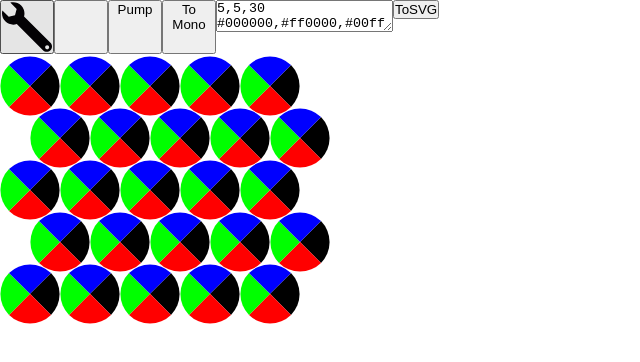
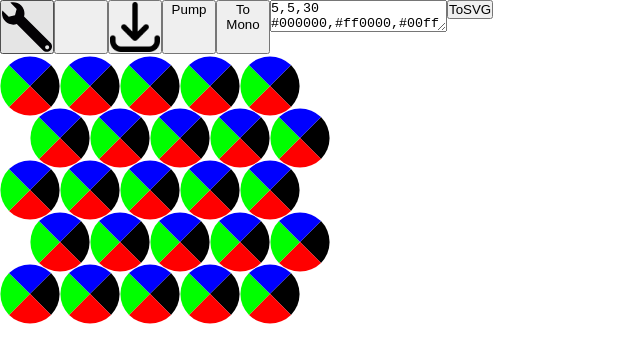
Before and after one commit to yt-koike/lentimorpho_web, a Next.js app: page / in a window 1280 px wide. Shown: the top 362 px of the page, without its empty margins (0-640 px from the left). Built offline with nearby package versions, Linux system fonts and the light colour scheme.

Commit message:
add download SVG feature

```diff
--- a/src/app/page.tsx
+++ b/src/app/page.tsx
@@ -58,6 +58,26 @@ function changeColor(
     })
   );
 }
+
+function downloadSvgAsSvg() {
+  // https://qiita.com/yo16/items/014fffcf89a80fc2392a
+  // svg要素を取得
+  const svgNode = document.getElementById("svg");
+  if (svgNode == null) return;
+  const svgText = new XMLSerializer().serializeToString(svgNode);
+  const svgBlob = new Blob([svgText], { type: "image/svg+xml;charset=utf-8" });
+  const svgUrl = URL.createObjectURL(svgBlob);
+
+  // a要素を作ってダウンロード
+  const a = document.createElement("a");
+  a.href = svgUrl;
+  a.download = `Lenticular.svg`;
+  document.body.appendChild(a);
+  a.click();
+  document.body.removeChild(a);
+  URL.revokeObjectURL(svgUrl);
+}
+
 function changeColorTouch(
   e: React.TouchEvent<SVGSVGElement>,
   color2dAry: string[][],
@@ -350,6 +370,20 @@ export default function Home() {
         </button>
       </div>
       <div style={{ float: "left" }}>
+        <button onClick={() => downloadSvgAsSvg()}>
+          <div style={{ width: "50px", height: "50px" }}>
+            <img
+              src="./downloads.png"
+              style={{
+                width: "100%",
+                height: "100%",
+                objectFit: "contain",
+              }}
+            ></img>
+          </div>
+        </button>
+      </div>
+      <div style={{ float: "left" }}>
         <button onClick={() => setIsPumpOn(!isPumpOn)}>
           <div style={{ width: "50px", height: "50px" }}>Pump</div>
         </button>
@@ -429,7 +463,7 @@ export default function Home() {
           setSideN(newSideN);
           setTallN(newTallN);
           setRadius(Number(lines[0].split(",")[2]));
-          setSvgWidth(newSideN * radius * 2);
+          setSvgWidth(newSideN * radius * 2 + radius);
           setSvgHeight(newTallN * radius * 2);
           setColor2dAry(newColors);
         }}
```
Also changed, not shown: public/downloads.png (added), public/reference.txt.
